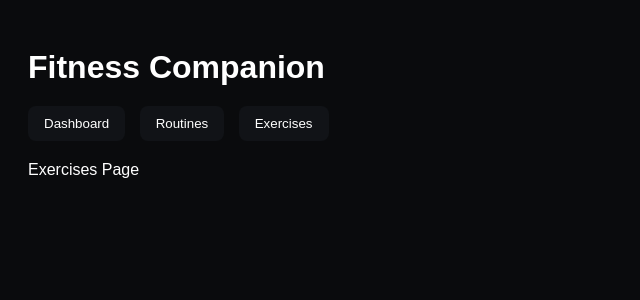
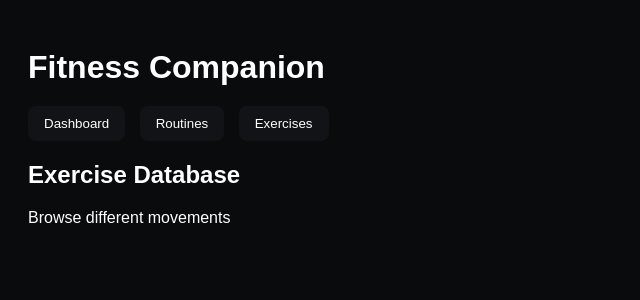
Before and after one commit to kavinghty/Fitness-Companion-DTE-Final-Assesment, a Flask app: page / in a window 1280 px wide, after a click on "Exercises". Shown: the top 300 px of the page, without its empty margins (0-640 px from the left). Run offline with Flask 3, Linux system fonts and the light colour scheme; data that the repository does not hold is empty.

Commit message:
Added excersize section content

```diff
--- a/templates/index.html
+++ b/templates/index.html
@@ -40,7 +40,10 @@
     <h2>Routine Library</h2>
     <p>Manage your workout routines</p>
 </div>
-    <div id="exercises" class="page">Exercises Page</div>
+    <div id="exercises" class="page">
+    <h2>Exercise Database</h2>
+    <p>Browse different movements</p>
+</div>
 
     <script src="{{ url_for('static', filename='script.js') }}"></script>
 </body>
```
